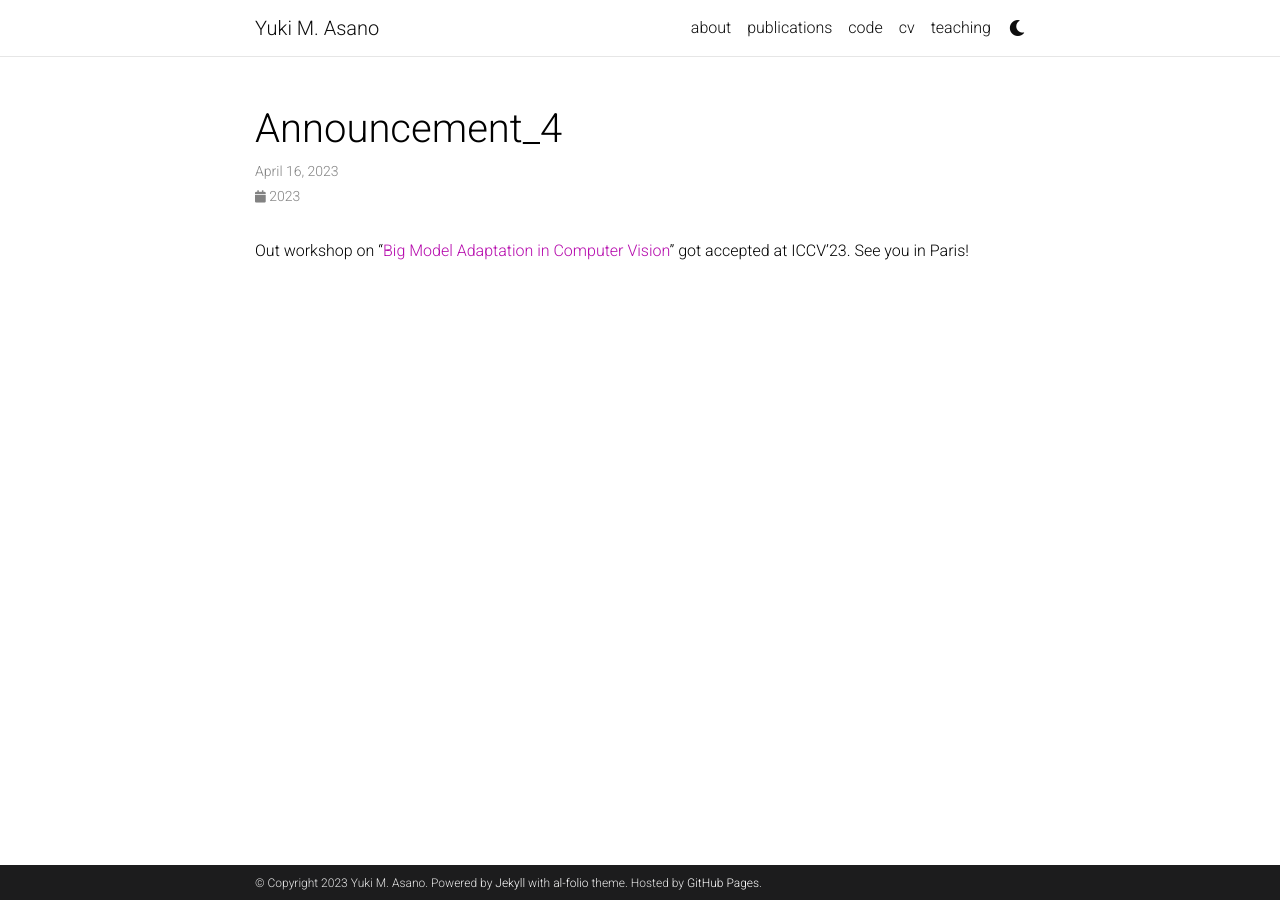
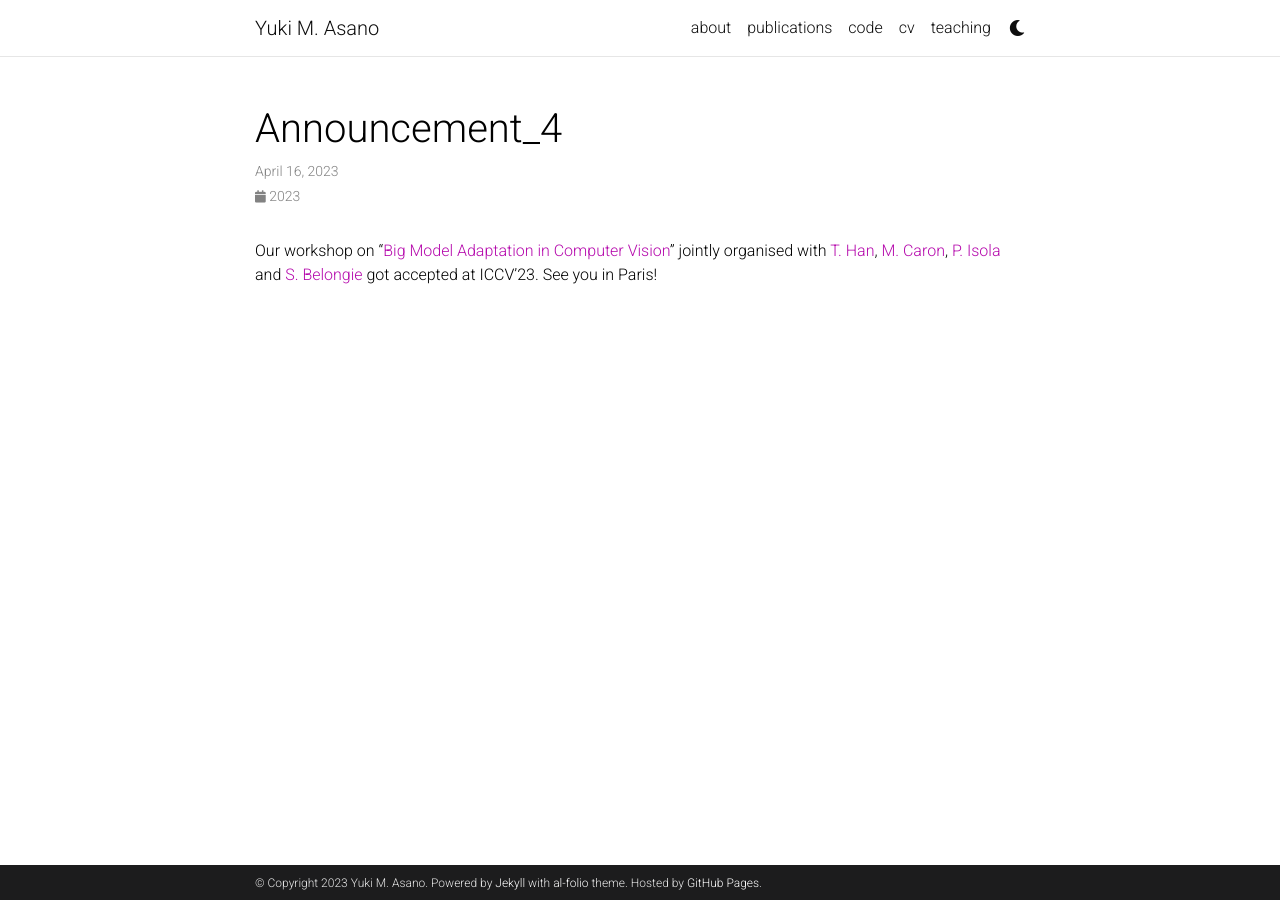
Before and after one commit to yukimasano/yukimasano.github.io, a Jekyll site: the page built from _news/announcement_4.md, in a window 1280 px wide. Built offline with Jekyll 4.4.1, drawn with Linux system fonts in a browser that asks for light colours; comment, search, counter and statistics services are not loaded; a style sheet for code colours, icons or effects is not loaded.

Commit message:
Update announcement_4.md

```diff
--- a/_news/announcement_4.md
+++ b/_news/announcement_4.md
@@ -5,4 +5,4 @@ inline: true
 related_posts: false
 ---
 
-Out workshop on "[Big Model Adaptation in Computer Vision](https://bigmac-vision.github.io/)" got accepted at ICCV'23. See you in Paris!
+Our workshop on "[Big Model Adaptation in Computer Vision](https://bigmac-vision.github.io/)" jointly organised with [T. Han](https://tengdahan.github.io/), [M. Caron](https://scholar.google.com/citations?user=eiB0s-kAAAAJ&hl=fr), [P. Isola](http://web.mit.edu/phillipi/) and [S. Belongie](https://www.belongielab.org/) got accepted at ICCV'23. See you in Paris!
```
